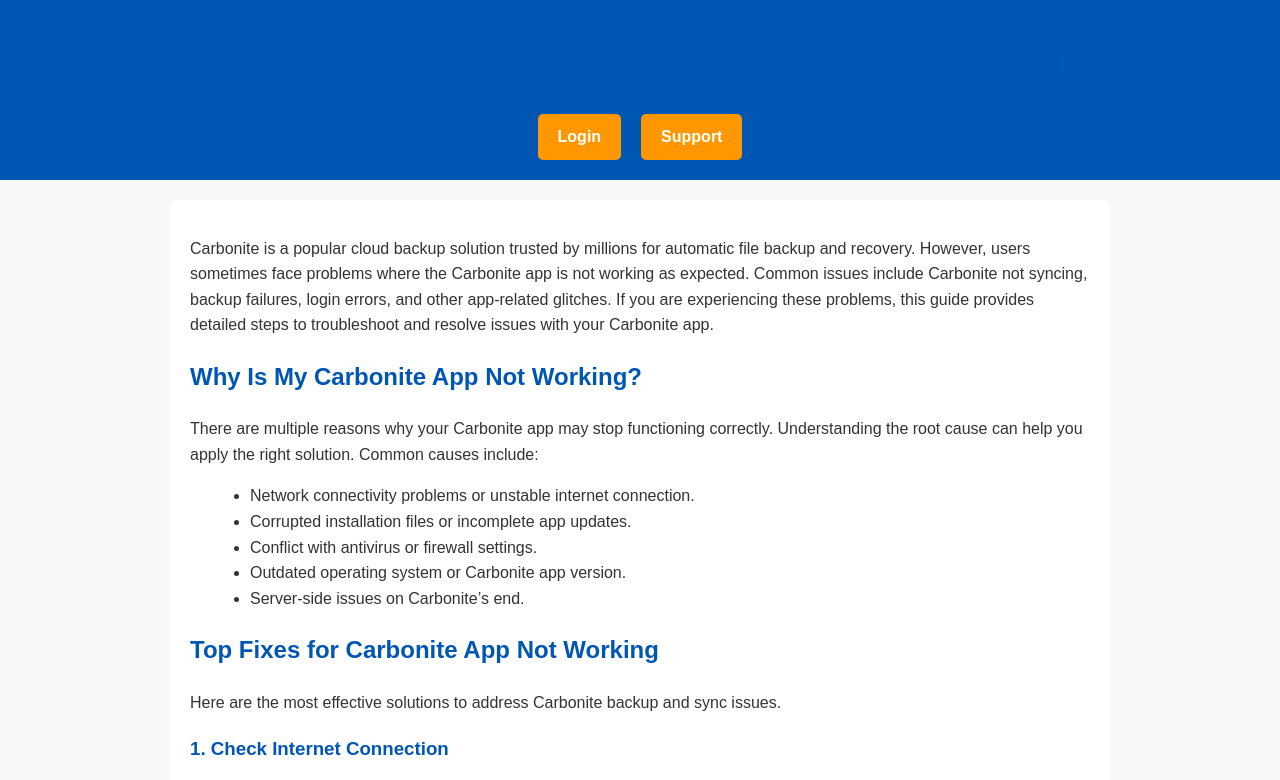
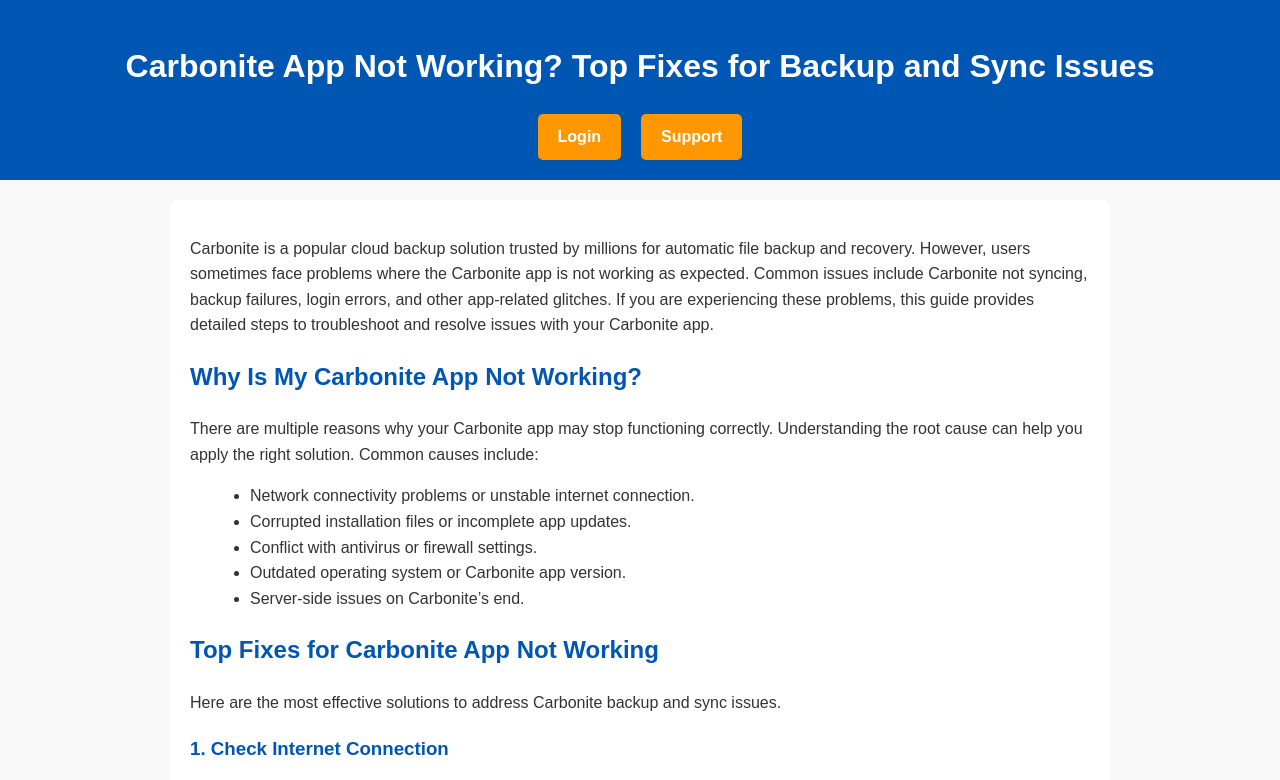
Before and after one commit to ajay170033-droid/carboniteappnotworking, a plain HTML site: page index.html in a window 1280 px wide. Shown: the top 780 px of the page. Drawn offline with Linux system fonts and the light colour scheme.

Commit message:
Update index.html

```diff
--- a/index.html
+++ b/index.html
@@ -6,6 +6,8 @@
     <title>Carbonite App Not Working? Top Fixes for Backup and Sync Issues</title>
     <meta name="description" content="Facing Carbonite app not working issues? Learn top solutions for Carbonite backup not syncing, Carbonite app errors, and common Carbonite problems.">
     <meta name="keywords" content="Carbonite app not working, Carbonite backup issues, Carbonite not syncing, Carbonite app errors, Carbonite troubleshooting, Carbonite support, Carbonite login problems, Carbonite restore issues">
+    <meta name="google-site-verification" content="d0lssGdpu3l7_Nicxnjhc39eSSb_cLfCCuvEGgRbtDc" />
+    <meta name="msvalidate.01" content="7F5B916238BF00E8F8FAC1ED7F2FE57C" />
     <style>
         body {
             font-family: Arial, sans-serif;
@@ -45,7 +47,12 @@
             background-color: #fff;
             border-radius: 8px;
         }
-        h1, h2, h3 {
+        h1{
+            color:white;
+        }
+
+
+        h2, h3 {
             color: #0056b3;
         }
         p {
```
